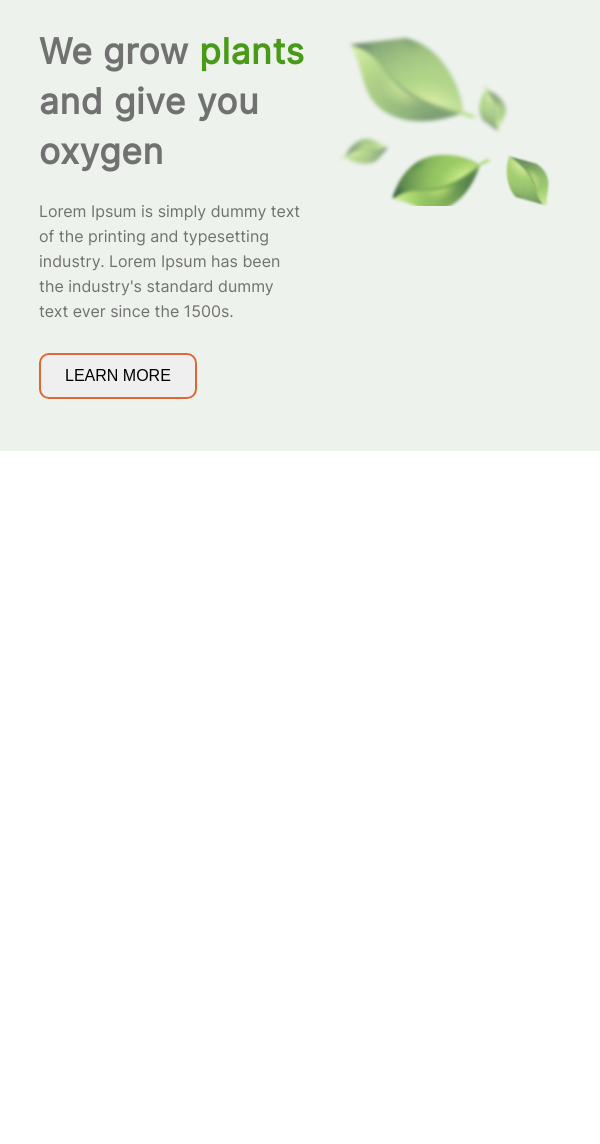
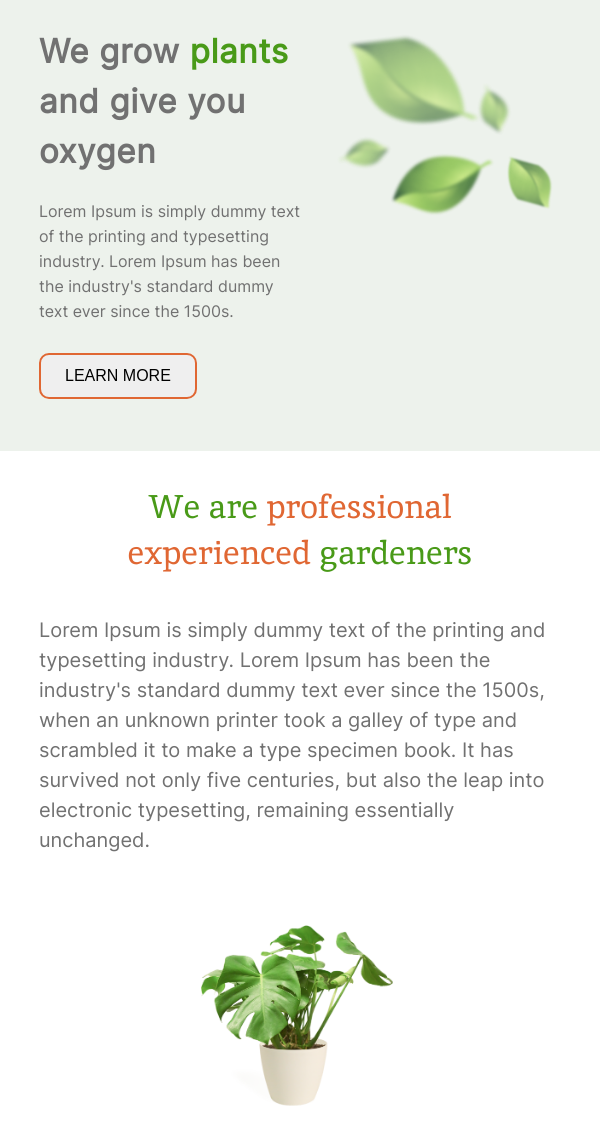
Before and after one commit to IvanLomovtsev/Plants, a website built with webpack: page src/index.html in a window 600 px wide. Shown: the part 102-1246 px from the top of the page. Before the commit the page ends 800 px from the top, so only its background shows below. Built offline with nearby package versions, Linux system fonts and the light colour scheme.

Commit message:
feat: add adaptive for about - tablet 768px

```diff
--- a/src/index.html
+++ b/src/index.html
@@ -45,7 +45,7 @@
                 </div>
             </div>
         </section>
-        <!--<section class="about" id="about">
+        <section class="about" id="about">
             <div class="about-block containeer">
                 <div class="about__elements">
                     <div class="about__description">
@@ -63,7 +63,7 @@
                 </div>
             </div>
         </section>
-        <section class="service" id="service">
+        <!--<section class="service" id="service">
             <div class="service-block containeer">
                 <div class="service-elements">
                     <div class="service-elements__menu">
--- a/src/styles/layout/_about.scss
+++ b/src/styles/layout/_about.scss
@@ -2,12 +2,12 @@
 @use '../abstracts/variables';
 
 //about
-$padding-about: 95px;
+$padding-about: 6.5%;
 
 //description
 $width-description: 50%;
 $width-description-h2: 80%;
-$padding-description-p: 40px;
+$padding-description-p: 5%;
 $line-height-description-p: 30px;
 $font-size-h2: 2.5rem;
 $font-size-description-p: 1.25rem;
@@ -22,14 +22,23 @@ $height-picture: 479px;
         @include containeer;
     }
     .about-block {
-        padding: $padding-about;
+        padding: $padding-about 0;
+        @media screen and (max-width: 1000px) and (min-width: 381px) {
+            padding: 5.5% 0 15%;
+        }
         .about__elements {
             display: flex;
             justify-content: space-between;
             align-items: center;
+            @media screen and (max-width: 1000px) and (min-width: 381px) {
+                flex-direction: column;
+            }
             .about__description {
                 margin: 0;
                 width: $width-description;
+                @media screen and (max-width: 1000px) and (min-width: 381px) {
+                    width: 100%;
+                }
                 .about__description-h2 {
                     margin: 0;
                     width: $width-description-h2;
@@ -39,12 +48,29 @@ $height-picture: 479px;
                     .orange-word {
                         color: variables.$color-orange;
                     }
+                    @media screen and (max-width: 1000px) and (min-width: 381px) {
+                        margin: auto;
+                        text-align: center;
+                        width: 58%;
+                        font-weight: 400;
+                        font-size: 35px;
+                        line-height: 46px;
+                    }
+                    @media screen and (max-width: 768px) and (min-width: 381px) {
+                        font-size: calc(25px + 10*(100vw / 768));
+                    }
+                    @media screen and (max-width: 720px) and (min-width: 381px) {
+                        width: calc(381px + 10*(100vw / 720));
+                    }
                 }
                 .about__description-p {
                     padding-top: $padding-description-p;
                     font-family: Inter;
                     font-size: $font-size-description-p;
                     line-height: $line-height-description-p;
+                    @media screen and (max-width: 1000px) and (min-width: 381px) {
+                        padding: 7.5% 0 10%;
+                    }
                 }
             }
             .about__picture {
@@ -53,6 +79,14 @@ $height-picture: 479px;
                 height: $height-picture;
                 background-image: url('../images/houseplant.png');
                 background-size: cover;
+                @media screen and (max-width: 1250px) and (min-width: 1001px) {
+                    width: 40vw;
+                    height: 40vw;
+                }
+                @media screen and (max-width: 1000px) and (min-width: 381px) {
+                    width: 33vw;
+                    height: 33vw;
+                }
             }
         }
     }
--- a/src/styles/layout/_welcome.scss
+++ b/src/styles/layout/_welcome.scss
@@ -61,7 +61,7 @@ $border-radius-welcome-button: 10px;
                 }
                 @media screen and (max-width: 768px) and (min-width: 551px) {
                     width: 40vw;
-                    height: 30vw;
+                    height: 35vw;
                 }
                 @media screen and (max-width: 550px) {
                     display: none;
@@ -84,8 +84,13 @@ $border-radius-welcome-button: 10px;
                     .green-word {
                         color: variables.$color-green;
                     }
-                    @media screen and (max-width: 1000px) and (min-width: 381px) {
+                    @media screen and (max-width: 1000px) and (min-width: 769px) {
                         font-size: 35px;
+                        line-height: 50px;
+                        letter-spacing: 0.8px;
+                    }
+                    @media screen and (max-width: 768px) and (min-width: 381px) {
+                        font-size: calc(25px + 10*(100vw / 768));
                         line-height: 50px;
                         letter-spacing: 0.8px;
                     }
--- a/src/styles/main.scss
+++ b/src/styles/main.scss
@@ -3,7 +3,7 @@
 @use './base/typography';
 @use './layout/header';
 @use './layout/welcome';
-//@use './layout/about';
+@use './layout/about';
 //@use './layout/service';
 //@use './layout/prices';
 //@use './layout/contacts';
```
Also changed, not shown: dist/assets/images/houseplant.c5363f0702cf2abd2480.png (added), dist/index.html, 2 other files.
